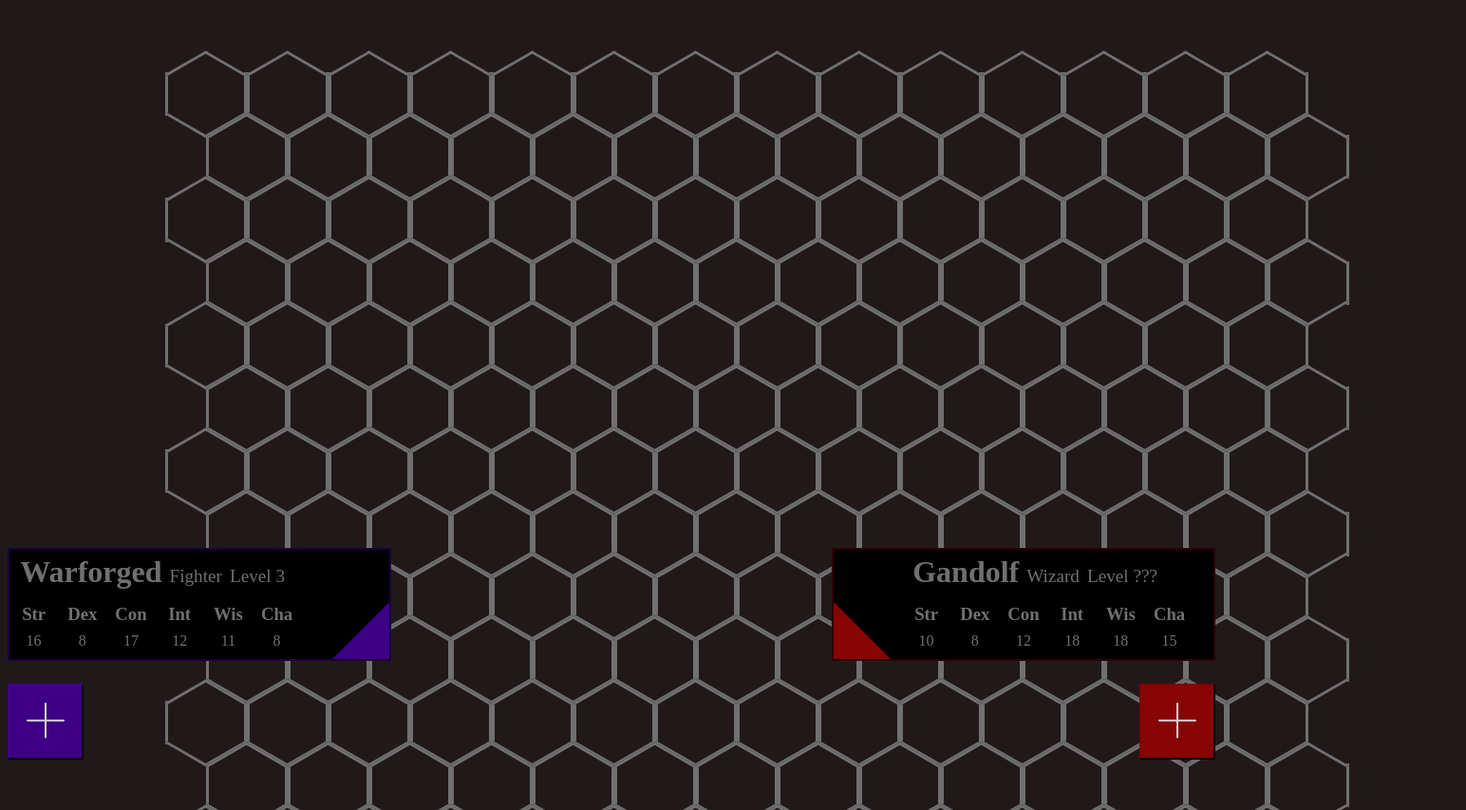
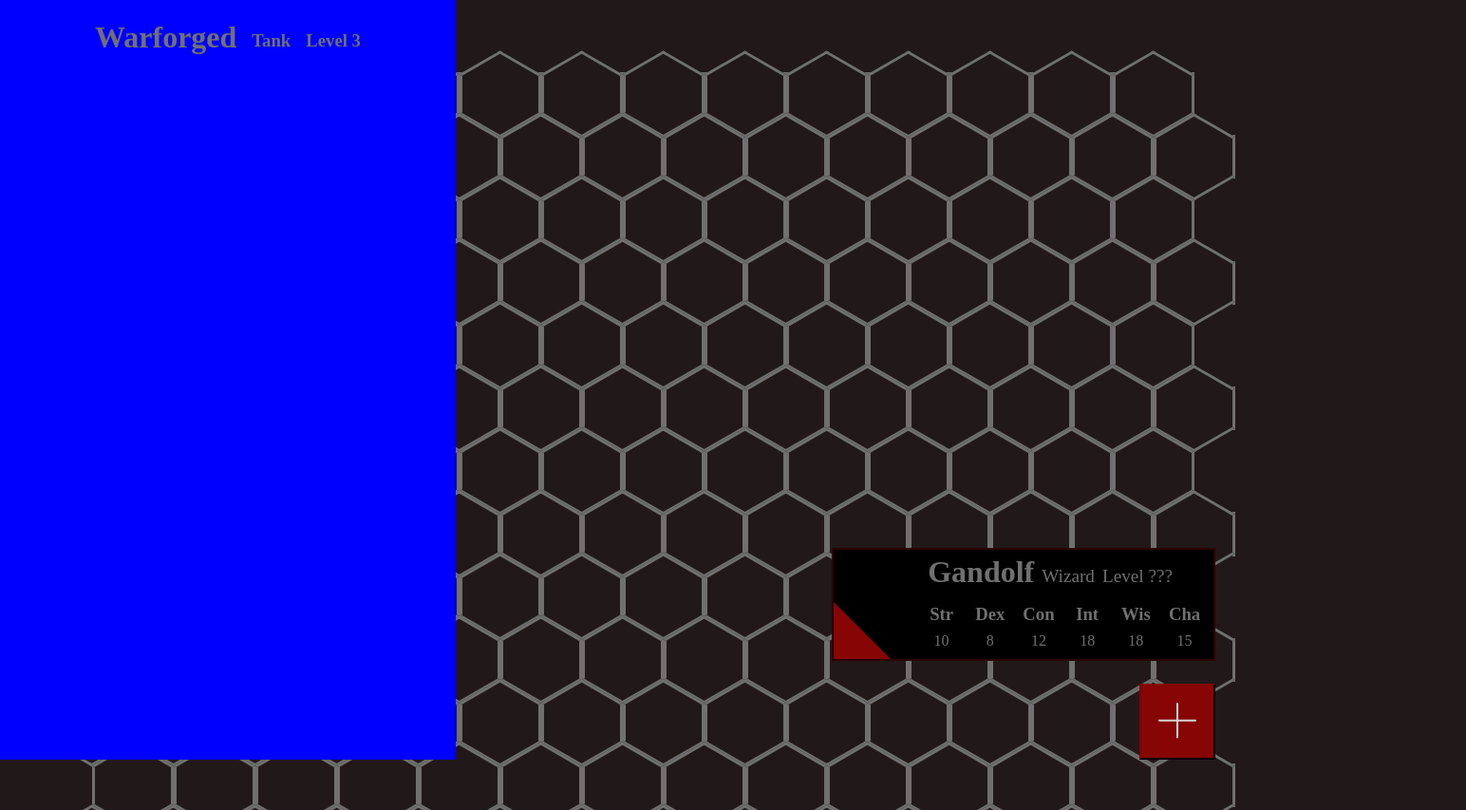
Before and after one commit to jenoble20/dmAssistant, a plain HTML site: page index.html in a window 1280 px wide. Shown: the top 853 px of the page at 95% size, 1544 px wide, since content can reach past the window. Drawn offline with nearby package versions, Linux system fonts and the light colour scheme.

Commit message:
Minor tweaks. Began work on character sheets.

```diff
--- a/Resources/CSS/style.css
+++ b/Resources/CSS/style.css
@@ -6,15 +6,21 @@ html{
     background-color: #211919;
 }
 
+body{
+    background-color: red;
+}
+
 main{
     height: 100%
 }
 
+
+/*BATTLE MAP SECTION*/
 #table{
     display: flex;
     flex-wrap: wrap;
     justify-content: center;
-    width: 1440px;
+    width:95%;
     height: 100%;
     margin: auto;
     padding: 3rem;
@@ -59,21 +65,28 @@ main{
     border-left: solid 4.2426px #707070;
   }
 
+
 /*PLACES THE PARTY SECTIONS TO THE BOTTOM RIGHT AND LEFT OF SCREEN*/
 .party{
     display: flex;
     flex-direction: column;
     position: fixed;
-    z-index: 50;
+    z-index: 20;
+}
+
+.hero,
+.enemy{
+    bottom: 0;
 }
 
 .hero{
-    bottom: 0;
+    left: 0;
 }
+
 .enemy{
-    bottom: 0;
     right:0;
 }
+
 
 /*STYLES THE PARTY MEMBER TABS*/
 .member{
@@ -82,16 +95,17 @@ main{
     background-color: #000000;
     margin-bottom: 1.5rem;
 }
+
 .member:before{
     content: '';
     position: absolute;
     width: 0;
 }
 
-
 .hero.member{
     border: 2px solid #1A0038;
 }
+
 .hero.member:before{
     bottom: 0;
     right: 0;
@@ -102,17 +116,18 @@ main{
 .enemy.member{
     border: 2px solid #2D0000;
 }
+
 .enemy.member:before{
     bottom: 0;
     left: 0;
     border-right: 60px solid black;
     border-bottom: 60px solid #870505
 }
-/*
+
 .member:hover:before{
     cursor: pointer;
 }
-*/
+
 
 /*GENERAL INFO ABOUT THE CHARACTER*/
 .info{
@@ -139,7 +154,7 @@ main{
 /*ADJUST POSITIONING OF ENEMY TABS*/
 .enemy .info,
 .enemy .statistics{
-    margin-left: 4.5rem;
+    margin-left: 5.5rem;
 }
 
 /*SPECIFIC STATS ABOUT THE CHARACTER*/
@@ -173,6 +188,10 @@ button{
     color: #D6D6D6;
 }
 
+button:hover{
+    cursor: pointer;
+}
+
 #newHero{
     background-color: #3D0085;
     border-color: #1A0038;
@@ -183,3 +202,31 @@ button{
     border-color: #2D0000;
     align-self: flex-end;
 }
+
+
+/*****************/
+
+
+/*CHARACTER SHEET SECTION*/
+
+.sheet{
+    display: flex;
+    justify-content: center;
+    position: fixed;
+    top: 0;
+    left: 0;
+    width: 30rem;
+    height: 100%;
+    background-color: blue;
+    z-index: 30;
+}
+
+.general{
+    display: flex;
+}
+
+.general h3{
+    margin-left: 1rem;
+    vertical-align: bottom;
+    line-height: 3rem;
+}
--- a/Resources/JS/main.js
+++ b/Resources/JS/main.js
@@ -16,11 +16,11 @@ $(document).ready(function(){
         value = $(this).children(".value").text();
         value = parseInt(value, 10);
         $(this).children(".value").text(getMod(value));
-    })//end mouseenter event
+    });//end mouseenter event
     $(".stat").mouseleave(function(){
         $(this).children(".value").text(value);
         value = 0;
-    })//end mouseleave event
+    });//end mouseleave event
     /**/
 
 
@@ -51,10 +51,23 @@ $(document).ready(function(){
 /**/
 
 let battleMap = makeMap();
-console.log("BATTLEMAP:")
-console.log(battleMap);
 
 
+/**ADDS A NEW MEMBER TO THE PARTY, UP TO EIGHT MEMBERS.
+ * UPON ADDING A NEW MEMBER, THE USER MUST PROVIDE
+ * ALL OF THE STATS AND RELEVENT INFORMATION FOR A
+ * BATTLE.
+ *
+ * NOTE THAT THERE ARE TWO BUTTON CLICK EVENTS, ONE
+ * FOR ADDING A FRIENDLY MEMBER AND ONE FOR ADDING
+ * AN ENEMY. THIS IS JUST TO AVOID HAVING TO CHECK
+ * AT RUNTIME WHICH BUTTON WAS SELECTED.
+ */
+
+ //Adding a friendly party member
+$("newHero").click(function(){
+
+});//end button click event
 
 
 
--- a/index.html
+++ b/index.html
@@ -9,14 +9,16 @@
 
 </head>
 <body>
+
+    <!--BATTLE MAP AND PARTY UI SECTION-->
     <main>
         <div id="table">
         </div>
 
-        <!--HERO PARTY SECTION-->
+        <!--HERO PARTY-->
         <div class="hero party">
+            <!--INDIVIDUAL MEMBERS WILL BE POPULATED HERE-->
 
-            <!--INDIVIDUAL MEMBERS WILL BE POPULATED HERE-->
             <div class=" hero member">
 
                 <div class="info">
@@ -56,9 +58,10 @@
             <button id="newHero"><img src="Resources/Images/Plus Sign.png"></img></button>
         </div>
 
-        <!--ENEMY PARTY SECTION-->
+        <!--ENEMY PARTY-->
         <div class="enemy party">
             <!--INDIVIDUAL MEMBERS WILL BE POPULATED HERE-->
+
             <div class="enemy member">
 
                 <div class="info">
@@ -98,6 +101,38 @@
             <button id="newEnemy"><img src="Resources/Images/Plus Sign.png"></img></button>
         </div>
     </main>
+    <!--END BATTLE MAP AND PARTY UI SECTION-->
+
+    <!--CHARACTER SHEETS SECTION-->
+    <div class="friendly sheet">
+        <div class="top">
+            <div class="general">
+                <h1>Warforged</h1>
+                <h3>Tank</h3>
+                <h3>Level 3</h3>
+            </div>
+            <div class="sheetStats">
+
+            </div>
+            <div class="statuses">
+                <div class="resistances">
+
+                </div>
+                <div class="weaknesses">
+
+                </div>
+            </div>
+        </div>
+        <div class="bottom">
+            <div class="tabs">
+
+            </div>
+        </div>
+    </div>
+
+
+
+
 
 
     <!--SCRIPTS-->
```
